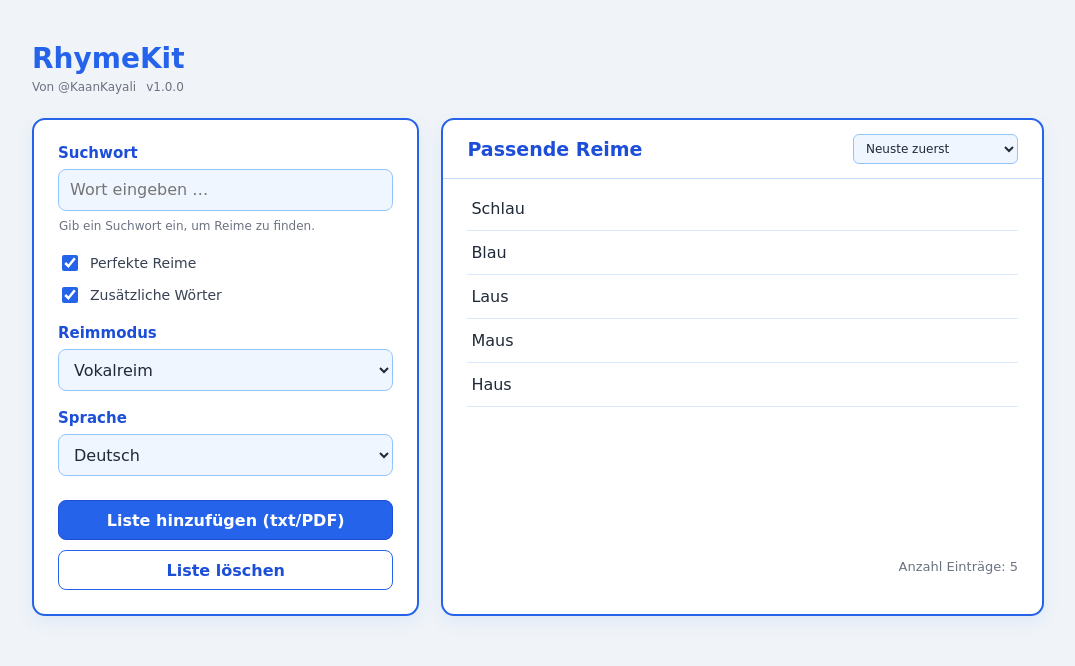
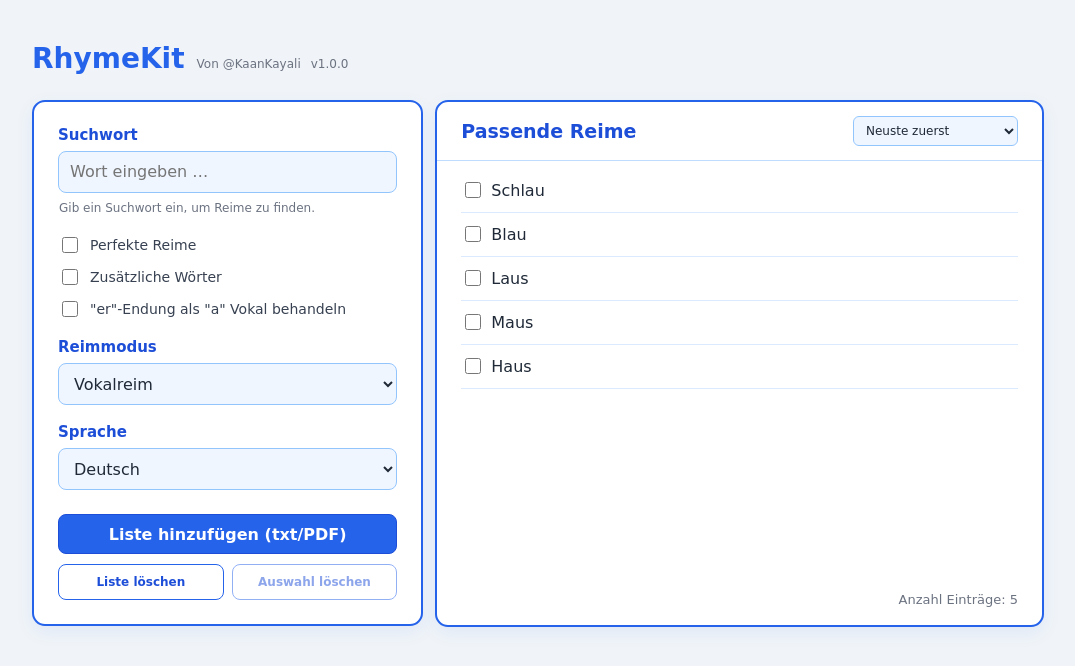
Before and after one commit to KaanKayali/RhymeKit, a React (Vite) app: page / in a window 1280 px wide. Shown: the top 666 px of the page, without its empty margins (102-1177 px from the left). Built offline with nearby package versions, Linux system fonts and the light colour scheme.

Commit message:
Add selection delete button and fix rhymemode "Rahmen-Vokalreim"

```diff
--- a/src/App.jsx
+++ b/src/App.jsx
@@ -1,4 +1,4 @@
-import { useEffect, useMemo, useState } from 'react'
+import { useEffect, useLayoutEffect, useMemo, useRef, useState } from 'react'
 import Header from './components/Header'
 import LeftPanel from './components/LeftPanel'
 import RightPanel from './components/RightPanel'
@@ -18,7 +18,10 @@ export default function App() {
       return DEFAULT_WORD_LIST
     }
   })
-  const [settings, setSettings] = useState({ perfectRhymes: true, additionalWords: true })
+  const [settings, setSettings] = useState({ perfectRhymes: false, additionalWords: false, treatErAsA: false })
+  const [selectedWords, setSelectedWords] = useState([])
+  const [leftPanelHeight, setLeftPanelHeight] = useState(null)
+  const leftPanelRef = useRef(null)
   const debouncedSearchTerm = useVowelDebounce(searchTerm)
 
   useEffect(() => {
@@ -34,15 +37,37 @@ export default function App() {
   }, [wordList])
 
   const results = useMemo(
-    () => findRhymes({ searchTerm: debouncedSearchTerm, rhymeType, language, wordList }),
-    [debouncedSearchTerm, rhymeType, language, wordList],
+    () => findRhymes({
+      searchTerm: debouncedSearchTerm,
+      rhymeType,
+      language,
+      wordList,
+      treatErAsA: settings.treatErAsA,
+    }),
+    [debouncedSearchTerm, rhymeType, language, wordList, settings.treatErAsA],
   )
+
+  useEffect(() => {
+    setSelectedWords((current) => current.filter((word) => results.includes(word)))
+  }, [results])
+
+  useLayoutEffect(() => {
+    const panel = leftPanelRef.current
+    if (!panel) return undefined
+
+    const updateHeight = () => setLeftPanelHeight(Math.ceil(panel.getBoundingClientRect().height))
+    updateHeight()
+    const observer = new ResizeObserver(updateHeight)
+    observer.observe(panel)
+    return () => observer.disconnect()
+  }, [])
 
   return (
     <main className="app-shell">
       <Header />
       <div className="workspace">
         <LeftPanel
+          panelRef={leftPanelRef}
           searchTerm={searchTerm}
           onSearchTermChange={setSearchTerm}
           rhymeType={rhymeType}
@@ -54,8 +79,19 @@ export default function App() {
           onAddWords={(words) => setWordList((current) => [...current, ...words])}
           onClearList={() => setWordList([])}
           existingWords={wordList}
+          selectedWords={selectedWords}
+          onDeleteSelection={(words) => {
+            setWordList((current) => current.filter((word) => !words.includes(word)))
+            setSelectedWords([])
+          }}
         />
-        <RightPanel results={results} hasSearchTerm={Boolean(searchTerm.trim())} />
+        <RightPanel
+          results={results}
+          hasSearchTerm={Boolean(searchTerm.trim())}
+          selectedWords={selectedWords}
+          onSelectedWordsChange={setSelectedWords}
+          panelHeight={leftPanelHeight}
+        />
       </div>
     </main>
   )
--- a/src/components/LeftPanel.jsx
+++ b/src/components/LeftPanel.jsx
@@ -6,6 +6,7 @@ import { prepareImport } from '../utils/importParser'
 GlobalWorkerOptions.workerSrc = pdfWorkerUrl
 
 export default function LeftPanel({
+  panelRef,
   searchTerm,
   onSearchTermChange,
   rhymeType,
@@ -17,6 +18,8 @@ export default function LeftPanel({
   onAddWords,
   onClearList,
   existingWords,
+  selectedWords,
+  onDeleteSelection,
 }) {
   const fileInputRef = useRef(null)
   const [fileMessage, setFileMessage] = useState('')
@@ -97,7 +100,7 @@ export default function LeftPanel({
   }
 
   return (
-    <section className="panel controls-panel" aria-label="Reim-Einstellungen">
+    <section ref={panelRef} className="panel controls-panel" aria-label="Reim-Einstellungen">
       <label className="field-label" htmlFor="search-word">Suchwort</label>
       <input
         id="search-word"
@@ -110,6 +113,7 @@ export default function LeftPanel({
       />
       <p className="search-hint">Gib ein Suchwort ein, um Reime zu finden.</p>
 
+      {language === 'de' && (
         <div className="checkbox-group">
           <label className="checkbox-label">
             <input type="checkbox" checked={settings.perfectRhymes} onChange={(e) => onSettingChange('perfectRhymes', e.target.checked)} />
@@ -119,7 +123,12 @@ export default function LeftPanel({
             <input type="checkbox" checked={settings.additionalWords} onChange={(e) => onSettingChange('additionalWords', e.target.checked)} />
             Zusätzliche Wörter
           </label>
+          <label className="checkbox-label">
+            <input type="checkbox" checked={settings.treatErAsA} onChange={(e) => onSettingChange('treatErAsA', e.target.checked)} />
+            "er"-Endung als "a" Vokal behandeln
+          </label>
         </div>
+      )}
 
       <label className="field-label" htmlFor="rhyme-mode">Reimmodus</label>
       <select id="rhyme-mode" value={rhymeType} onChange={(event) => onRhymeTypeChange(event.target.value)}>
@@ -139,6 +148,7 @@ export default function LeftPanel({
         <button className="button button-primary" type="button" onClick={() => fileInputRef.current?.click()}>
           Liste hinzufügen (txt/PDF)
         </button>
+        <div className="button-row">
           <button
             className="button button-outline"
             type="button"
@@ -148,6 +158,15 @@ export default function LeftPanel({
           >
             Liste löschen
           </button>
+          <button
+            className="button button-outline"
+            type="button"
+            disabled={selectedWords.length === 0}
+            onClick={() => onDeleteSelection(selectedWords)}
+          >
+            Auswahl löschen
+          </button>
+        </div>
       </div>
       {fileMessage && <p className="file-message" role="status">{fileMessage}</p>}
 
@@ -164,7 +183,6 @@ export default function LeftPanel({
                 autoFocus
                 onClick={() => {
                   onClearList()
-                  setFileMessage('Wortliste gelöscht.')
                   setShowDeleteConfirmation(false)
                 }}
               >
--- a/src/components/RightPanel.jsx
+++ b/src/components/RightPanel.jsx
@@ -22,12 +22,18 @@ export function sortWords(words, sortMode) {
   }
 }
 
-export default function RightPanel({ results, hasSearchTerm }) {
+export default function RightPanel({ results, hasSearchTerm, selectedWords, onSelectedWordsChange, panelHeight }) {
   const [sortMode, setSortMode] = useState('newest')
   const sortedResults = useMemo(() => sortWords(results, sortMode), [results, sortMode])
 
+  const toggleWordSelection = (word) => {
+    onSelectedWordsChange((current) => (
+      current.includes(word) ? current.filter((selectedWord) => selectedWord !== word) : [...current, word]
+    ))
+  }
+
   return (
-    <section className="panel results-panel" aria-label="Reim-Ergebnisse">
+    <section className="panel results-panel" aria-label="Reim-Ergebnisse" style={panelHeight ? { height: `${panelHeight}px` } : undefined}>
       <div className="results-heading">
         <h2>Passende Reime</h2>
         <select className="sort-select" id="result-sort" value={sortMode} onChange={(event) => setSortMode(event.target.value)} aria-label="Ergebnisse sortieren">
@@ -41,7 +47,21 @@ export default function RightPanel({ results, hasSearchTerm }) {
       </div>
       <div className="results-list" aria-live="polite">
         {sortedResults.length ? (
-          <ul>{sortedResults.map((word, index) => <li key={`${word}-${index}`}>{word}</li>)}</ul>
+          <ul>
+            {sortedResults.map((word, index) => (
+              <li key={`${word}-${index}`} className={selectedWords.includes(word) ? 'is-selected' : undefined}>
+                <label className="result-row">
+                  <input
+                    className="result-checkbox"
+                    type="checkbox"
+                    checked={selectedWords.includes(word)}
+                    onChange={() => toggleWordSelection(word)}
+                  />
+                  <span>{word}</span>
+                </label>
+              </li>
+            ))}
+          </ul>
         ) : (
           <p className="empty-state">{hasSearchTerm ? 'Keine passenden Einträge gefunden.' : 'Deine Wortliste ist noch leer.'}</p>
         )}
--- a/src/index.css
+++ b/src/index.css
@@ -19,12 +19,12 @@ button { cursor: pointer; }
 
 .app-shell { max-width: 1060px; margin: 0 auto; padding: 42px 24px; }
 
-.app-header { margin-bottom: 24px; }
+.app-header { display: flex; align-items: baseline; gap: 12px; margin-bottom: 24px; }
 .app-header h1 { margin: 0; color: #2563eb; font-size: 28px; font-weight: 700; line-height: 1.2; }
-.header-meta { display: flex; gap: 10px; margin-top: 4px; color: #6b7280; font-size: 12px; font-weight: 400; }
+.header-meta { display: flex; gap: 10px; color: #6b7280; font-size: 12px; font-weight: 400; }
 
-.workspace { display: grid; grid-template-columns: minmax(270px, 0.9fr) minmax(340px, 1.4fr); gap: 22px; }
-.panel { min-height: 440px; border: 2px solid #2563eb; border-radius: 13px; background: #fff; box-shadow: 0 6px 18px rgb(37 99 235 / 8%); }
+.workspace { display: grid; grid-template-columns: minmax(270px, 0.9fr) minmax(340px, 1.4fr); align-items: start; gap: 12px; }
+.panel { border: 2px solid #2563eb; border-radius: 13px; background: #fff; box-shadow: 0 6px 18px rgb(37 99 235 / 8%); }
 
 .controls-panel { padding: 24px; }
 .field-label { display: block; margin: 18px 0 7px; color: #1d4ed8; font-size: 15px; font-weight: 700; }
@@ -38,6 +38,8 @@ button { cursor: pointer; }
 .checkbox-label input { accent-color: #2563eb; width: 16px; height: 16px; }
 
 .button-stack { display: grid; gap: 10px; margin-top: 24px; }
+.button-row { display: grid; grid-template-columns: 1fr 1fr; gap: 8px; }
+.button-row .button { min-height: 36px; padding: 6px 8px; font-size: 12px; }
 .button { min-height: 40px; border-radius: 8px; padding: 8px 12px; font-weight: 700; transition: background-color .15s, color .15s, transform .15s; }
 .button:hover { transform: translateY(-1px); }
 .button:disabled { cursor: not-allowed; opacity: .5; transform: none; }
@@ -70,17 +72,20 @@ button { cursor: pointer; }
 .results-heading { display: flex; align-items: center; justify-content: space-between; gap: 12px; border-bottom: 1px solid #bfdbfe; padding: 14px 24px; }
 .results-heading h2 { margin: 0; color: #1d4ed8; font-size: 19px; }
 .sort-select { width: auto; min-height: 30px; border-radius: 6px; padding: 4px 8px; font-size: 12px; }
-.results-list { flex: 1; min-height: 0; max-height: 365px; overflow-y: auto; padding: 8px 24px; }
+.results-list { flex: 1; min-height: 0; overflow-y: auto; padding: 8px 24px; }
 .results-list ul { padding: 0; margin: 0; list-style: none; }
-.results-list li { border-bottom: 1px solid #dbeafe; padding: 12px 4px; color: #1f2937; }
+.results-list li { border-bottom: 1px solid #dbeafe; color: #1f2937; }
+.results-list li.is-selected { background: #eff6ff; }
+.result-row { display: flex; align-items: center; gap: 10px; padding: 12px 4px; cursor: pointer; }
+.result-checkbox { width: 16px; height: 16px; margin: 0; accent-color: #2563eb; }
 .empty-state { margin-top: 24px; color: #6b7280; text-align: center; }
 .entry-count { align-self: flex-end; margin: 0; padding: 15px 24px 18px; color: #6b7280; font-size: 13px; }
 
 @media (max-width: 720px) {
   .app-shell { padding: 28px 16px; }
+  .app-header { align-items: flex-start; flex-direction: column; gap: 4px; }
   .workspace { grid-template-columns: 1fr; }
   .panel { min-height: auto; }
-  .results-panel { min-height: 370px; }
   .results-heading { align-items: flex-start; flex-direction: column; }
   .sort-select { width: 100%; }
 }
--- a/src/utils/rhymeEngine.js
+++ b/src/utils/rhymeEngine.js
@@ -23,11 +23,18 @@ export function extractEndingFromLastVowel(word) {
   return lastVowel?.index === undefined ? '' : cleanWord.slice(lastVowel.index)
 }
 
+function applyGermanErRule(word, language, treatErAsA) {
+  if (language !== 'de' || !treatErAsA) return word
+
+  // Replace every word-final "er" sound in a phrase before phonetic analysis.
+  return word.replace(/er(?=\s|$)/g, 'a')
+}
+
 /**
  * Browser-only rhyme solver. All comparisons use lowercase strings, while the
  * original dictionary entry is returned for display in the UI.
  */
-export function findRhymes({ searchTerm, rhymeType, language, wordList }) {
+export function findRhymes({ searchTerm, rhymeType, language, wordList, treatErAsA = false }) {
   if (!wordList) return []
 
   const uniqueWordList = []
@@ -44,9 +51,10 @@ export function findRhymes({ searchTerm, rhymeType, language, wordList }) {
   // With no active search, show every unique loaded entry unchanged.
   if (!cleanInput) return uniqueWordList
 
-  const inputVowels = extractVowelSequence(cleanInput)
+  const phoneticInput = applyGermanErRule(cleanInput, language, treatErAsA)
+  const inputVowels = extractVowelSequence(phoneticInput)
   const inputVowelKey = inputVowels.join('-')
-  const inputEnding = extractEndingFromLastVowel(cleanInput)
+  const inputEnding = extractEndingFromLastVowel(phoneticInput)
 
   // Reserved for future language-specific phoneme rules.
   void language
@@ -57,9 +65,10 @@ export function findRhymes({ searchTerm, rhymeType, language, wordList }) {
     // Never display the searched word itself, even if its capitalization differs.
     if (!cleanEntry || cleanEntry === cleanInput) return false
 
-    const entryVowels = extractVowelSequence(cleanEntry)
+    const phoneticEntry = applyGermanErRule(cleanEntry, language, treatErAsA)
+    const entryVowels = extractVowelSequence(phoneticEntry)
     const entryVowelKey = entryVowels.join('-')
-    const entryEnding = extractEndingFromLastVowel(cleanEntry)
+    const entryEnding = extractEndingFromLastVowel(phoneticEntry)
 
     switch (rhymeType) {
       case 'vowel':
@@ -80,6 +89,7 @@ export function findRhymes({ searchTerm, rhymeType, language, wordList }) {
         return (
           inputVowels.length > 0 &&
           entryVowels.length > 0 &&
+          inputVowels.length === entryVowels.length &&
           inputVowels[0] === entryVowels[0] &&
           inputVowels.at(-1) === entryVowels.at(-1)
         )
```
Lines whose indentation alone changed are shown as unchanged.
